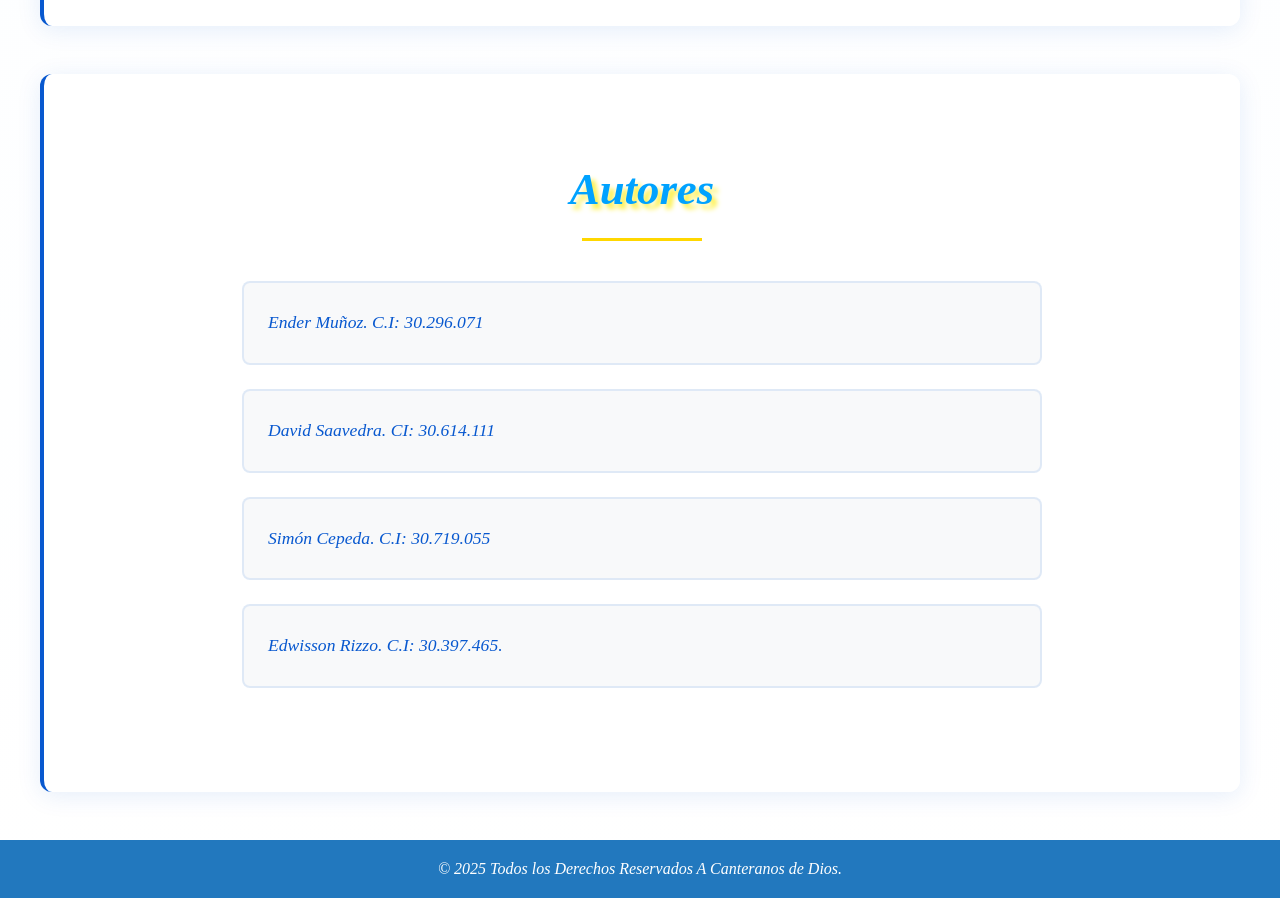
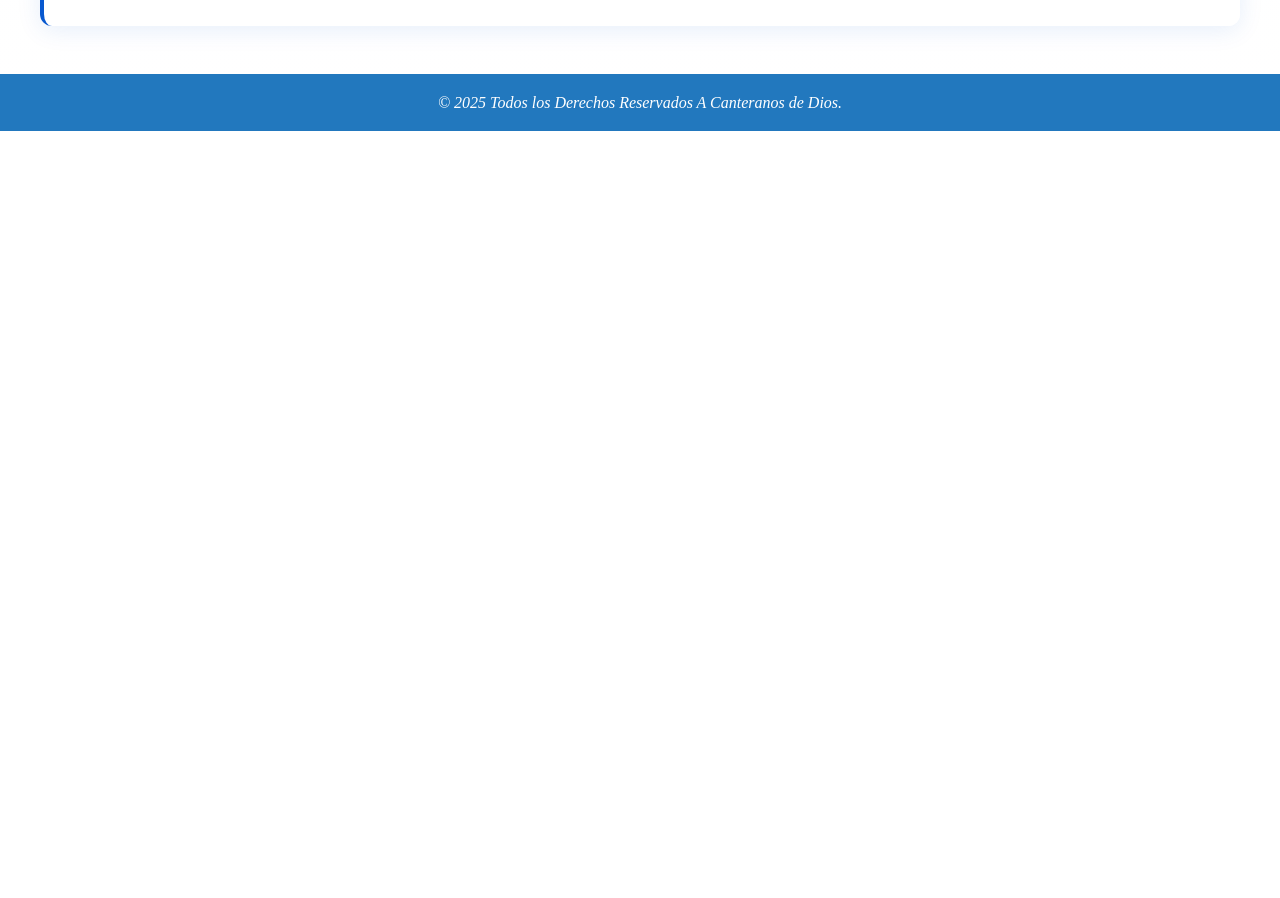
Before and after one commit to elinmortal142474/Canteranos-de-Dios, a plain HTML site: page index.html in a window 1280 px wide. Shown: the part 6491-7389 px from the top of the page. After the commit the page ends 6622 px from the top, so only its background shows below. Drawn offline with nearby package versions, Linux system fonts and the light colour scheme; a web font is replaced by a local one.

Commit message:
quite los nombres

```diff
--- a/index.html
+++ b/index.html
@@ -218,18 +218,7 @@
       <div id="map"></div>
     </section>
 
-    <!-- Sección Autores o Alumnos -->
-    <section id="contacto" class="section">
-      <h2>Autores</h2>
-      <div class="contact-info">
-        <p>Ender Muñoz. C.I: 30.296.071</p>
-        <p>David Saavedra. CI: 30.614.111</p>
-        <p>Simón Cepeda. C.I: 30.719.055</p>
-        <p>Edwisson Rizzo. C.I: 30.397.465.
-        </p>
-      </div>
-    </section>
-  </main>
+
 
   <!-- FOOTER -->
   <footer>
```
